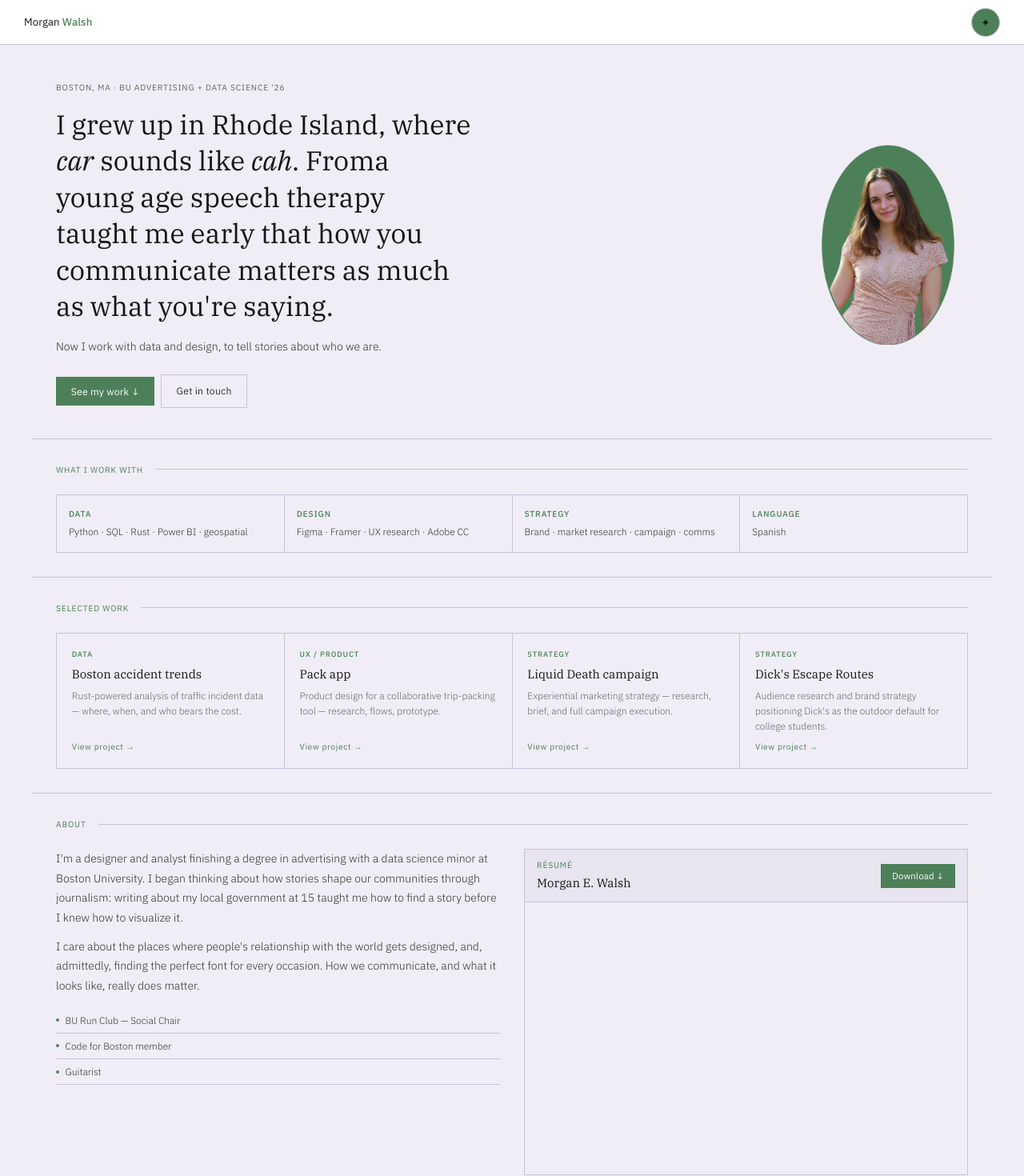
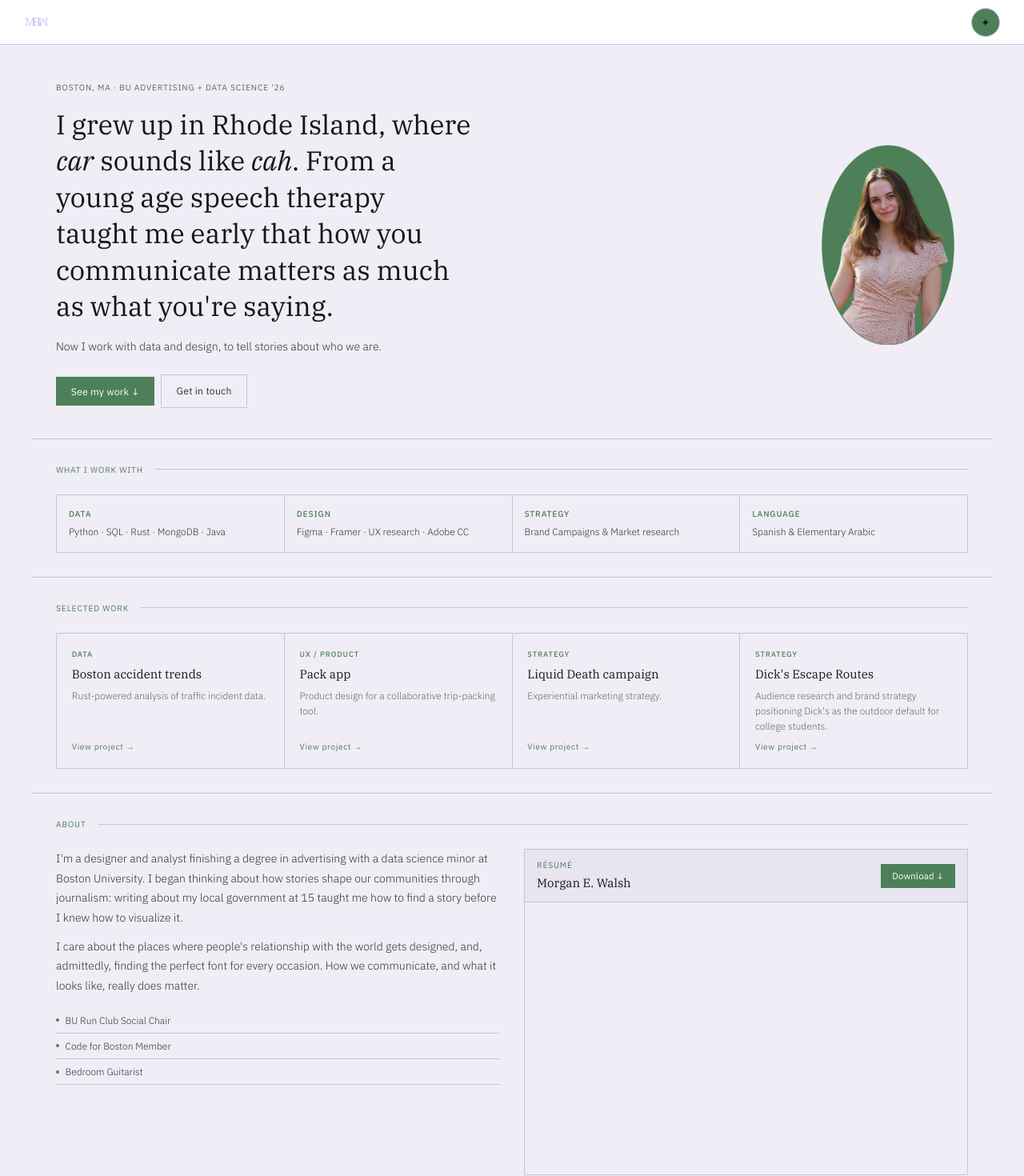
Before and after one commit to morganewalsh/morgan-portfolio, a Next.js app: page / in a window 1280 px wide. Shown: the top 1470 px of the page at 80% size. Built offline with nearby package versions, Linux system fonts and the light colour scheme.

Commit message:
changing navigation logo

```diff
--- a/app/page.tsx
+++ b/app/page.tsx
@@ -5,29 +5,29 @@ import Link from 'next/link'
 import ProjectCard from '@/components/ProjectCard'
 
 const skills = [
-  { cat: 'Data',     items: 'Python · SQL · Rust · Power BI · geospatial' },
+  { cat: 'Data',     items: 'Python · SQL · Rust · MongoDB · Java' },
   { cat: 'Design',   items: 'Figma · Framer · UX research · Adobe CC'     },
-  { cat: 'Strategy', items: 'Brand · market research · campaign · comms'  },
-  { cat: 'Language', items: 'Spanish'                                      },
+  { cat: 'Strategy', items: 'Brand Campaigns & Market research'  },
+  { cat: 'Language', items: 'Spanish & Elementary Arabic'                                      },
 ]
 
 const projects = [
   {
     tag:   'Data',
     title: 'Boston accident trends',
-    desc:  'Rust-powered analysis of traffic incident data — where, when, and who bears the cost.',
+    desc:  'Rust-powered analysis of traffic incident data.',
     href:  '/data',
   },
   {
     tag:   'UX / Product',
     title: 'Pack app',
-    desc:  'Product design for a collaborative trip-packing tool — research, flows, prototype.',
+    desc:  'Product design for a collaborative trip-packing tool.',
     href:  '/data',
   },
   {
     tag:   'Strategy',
     title: 'Liquid Death campaign',
-    desc:  'Experiential marketing strategy — research, brief, and full campaign execution.',
+    desc:  'Experiential marketing strategy.',
     href:  '/strategy',
   },
   {
@@ -39,9 +39,9 @@ const projects = [
 ]
 
 const facts = [
-  'BU Run Club — Social Chair',
-  'Code for Boston member',
-  'Guitarist',
+  'BU Run Club Social Chair',
+  'Code for Boston Member',
+  'Bedroom Guitarist',
 ]
 
 const workLinks = [
@@ -139,7 +139,7 @@ export default function Home() {
             Boston, MA · BU Advertising + Data Science &apos;26
           </p>
           <h1 className="text-display" style={{ maxWidth: 520, marginBottom: '1rem' }}>
-            I grew up in Rhode Island, where <em>car</em> sounds like <em>cah</em>. Froma young age speech
+            I grew up in Rhode Island, where <em>car</em> sounds like <em>cah</em>. From a young age speech
             therapy taught me early that how you communicate matters as much as what
             you&apos;re saying.
           </h1>
--- a/components/Nav.tsx
+++ b/components/Nav.tsx
@@ -46,18 +46,12 @@ export default function Nav() {
       }}
     >
       {/* Wordmark */}
-      <Link
-        href="/"
-        style={{
-          fontFamily: 'var(--font-sans)',
-          fontSize:   '0.875rem',
-          fontWeight: 400,
-          color:      'var(--text-primary)',
-          letterSpacing: '0.01em',
-        }}
-      >
-        Morgan{' '}
-        <span style={{ color: 'var(--green)', fontWeight: 500 }}>Walsh</span>
+      <Link href="/">
+       <img
+       src="/mew-monogram.png"
+       alt="Morgan Walsh"
+       style={{ height: 32, width: 'auto', display: 'block' }}
+       />
       </Link>
 
       {/* Star nav */}
```
